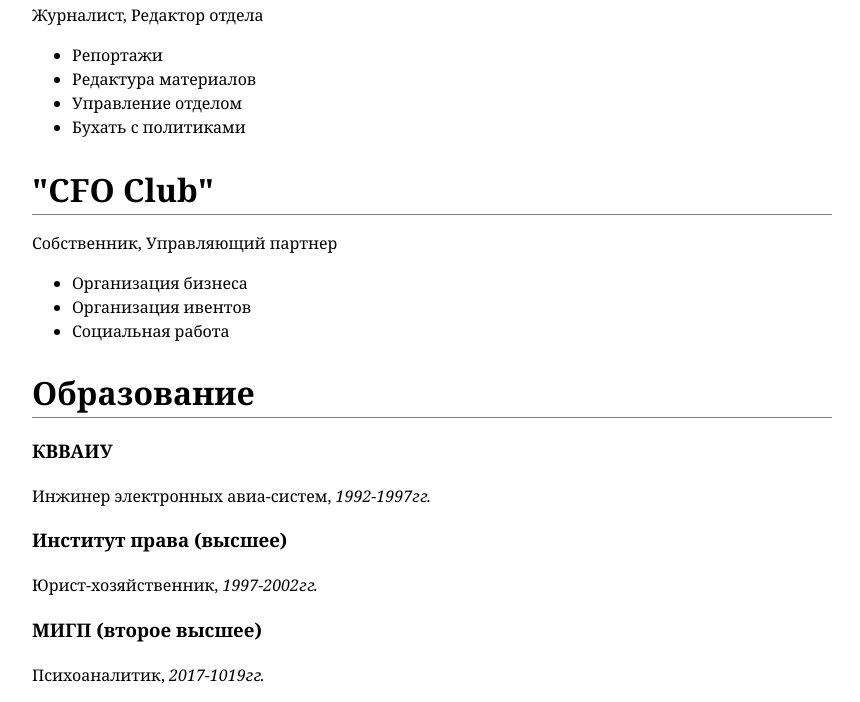
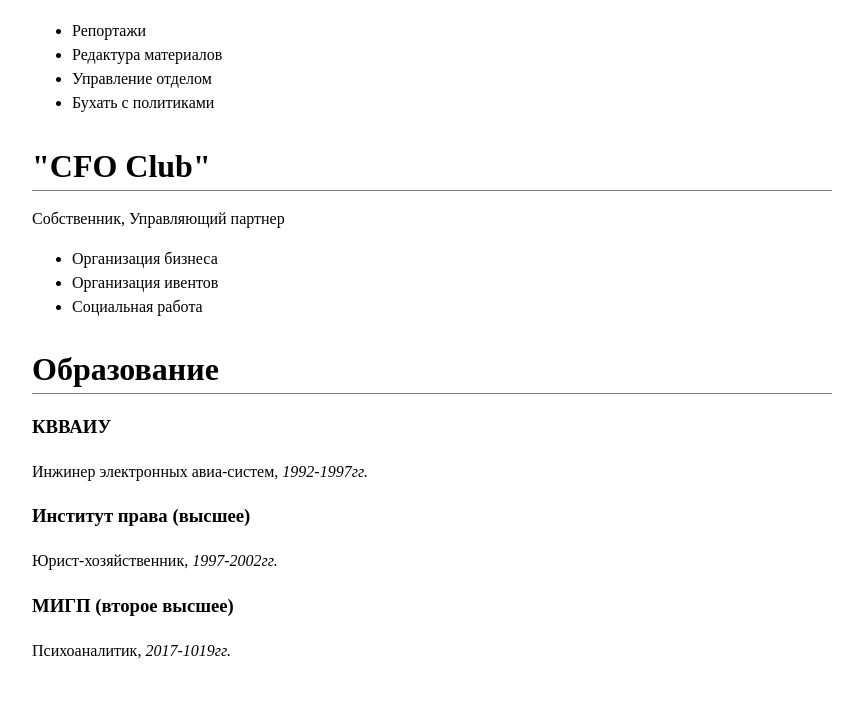
Before and after one commit to Traderved/traderved, a plain HTML site: page index.html in a window 1280 px wide. Shown: the part 595-1297 px from the top of the page, without its empty margins (208-1068 px from the left). Drawn offline with Linux system fonts and the light colour scheme.

Commit message:
Update style.css

```diff
--- a/style.css
+++ b/style.css
@@ -1,5 +1,5 @@
 body {
-  font-family: Georgia;
+  font-family: Serif;
   font-size: 16px;
   margin: 0 auto;   /* center content */
   max-width: 800px; /* limit width */
```
